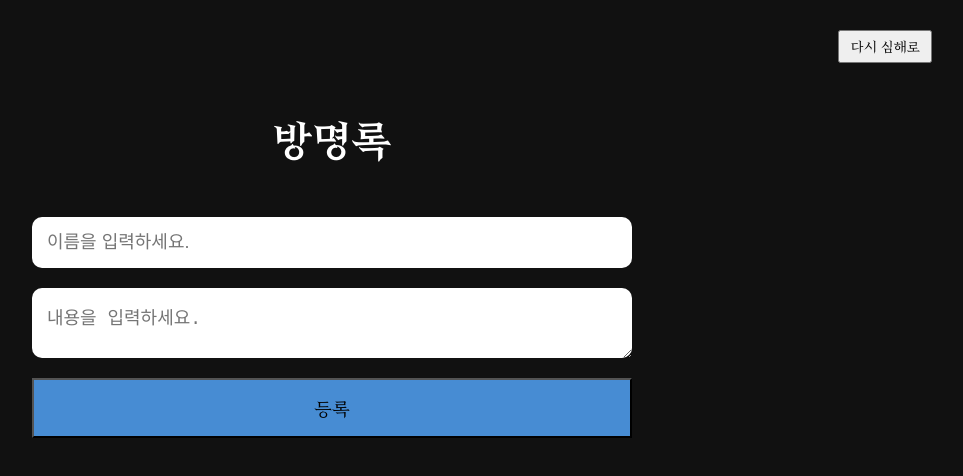
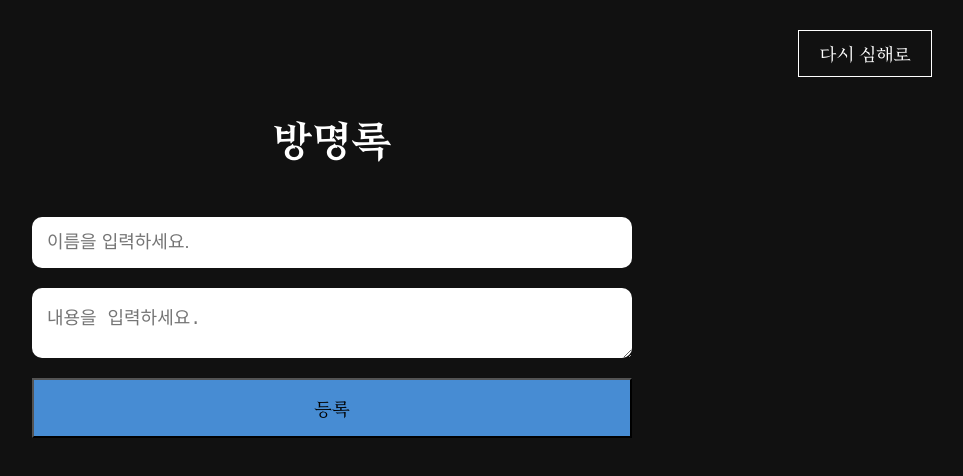
Before and after one commit to thws77/lostember, a React (Create React App) app: page /guestbook in a window 1280 px wide. Shown: the top 476 px of the page, without its empty margins (308-1271 px from the left). Built offline with nearby package versions, Linux system fonts and the light colour scheme; no server answers; the database is empty.

Commit message:
다시 심해로 버튼 수정

```diff
--- a/src/App.css
+++ b/src/App.css
@@ -112,15 +112,23 @@ body {
 }
 
 .back-button {
+  font-family: "mainfont", sans-serif;
+  font-size: 1.1rem;
+
   position: absolute;
 
   top: 30px;
-
   right: 40px;
 
-  font-family: "mainfont", sans-serif;
+  background: transparent;
 
-  padding: 5px 10px;
+  color: white;
+
+  border: 1px solid white;
+
+  padding: 10px 20px;
+
+  cursor: pointer;
 }
 
 /* .guestbook-list {
```
